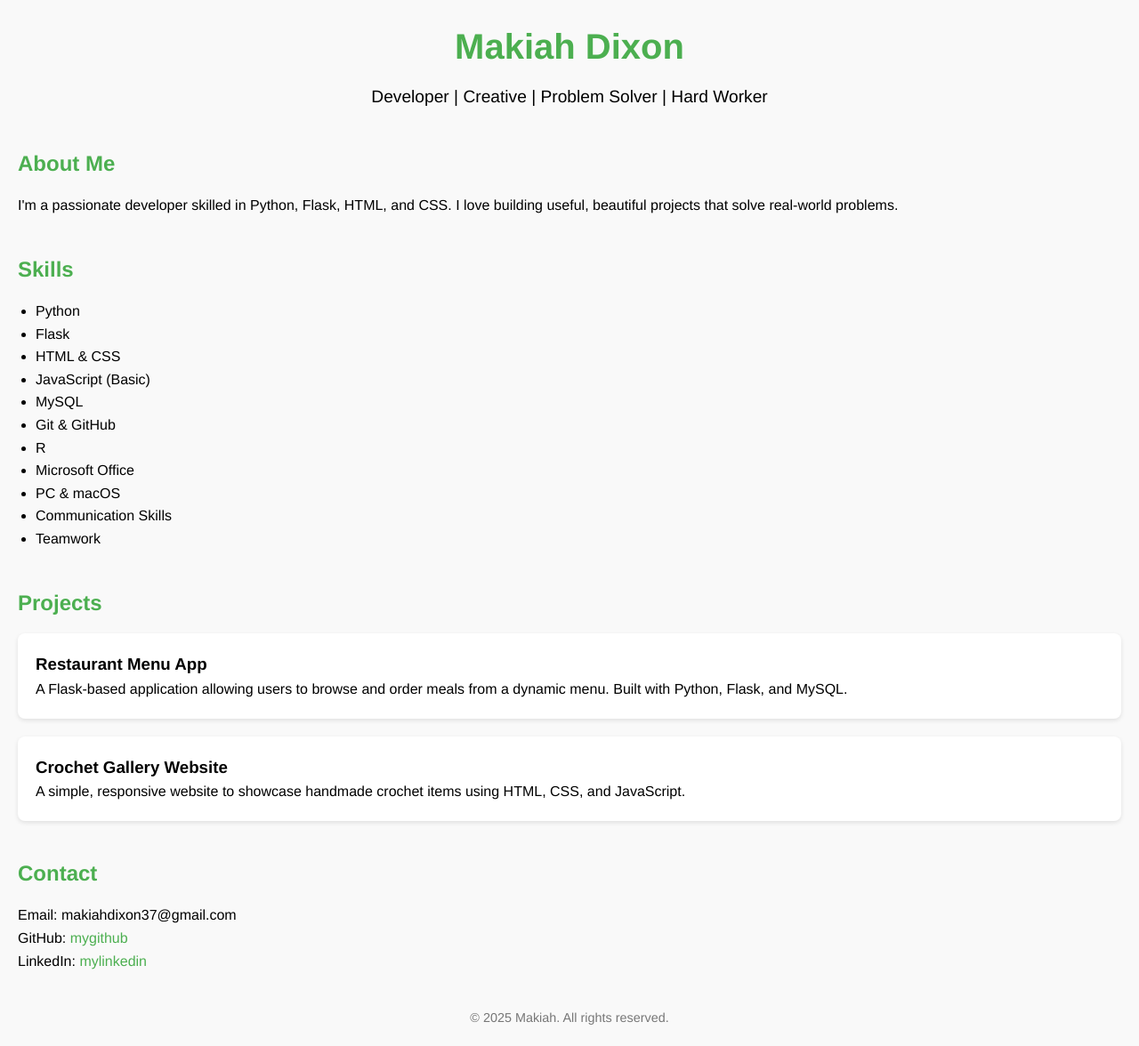
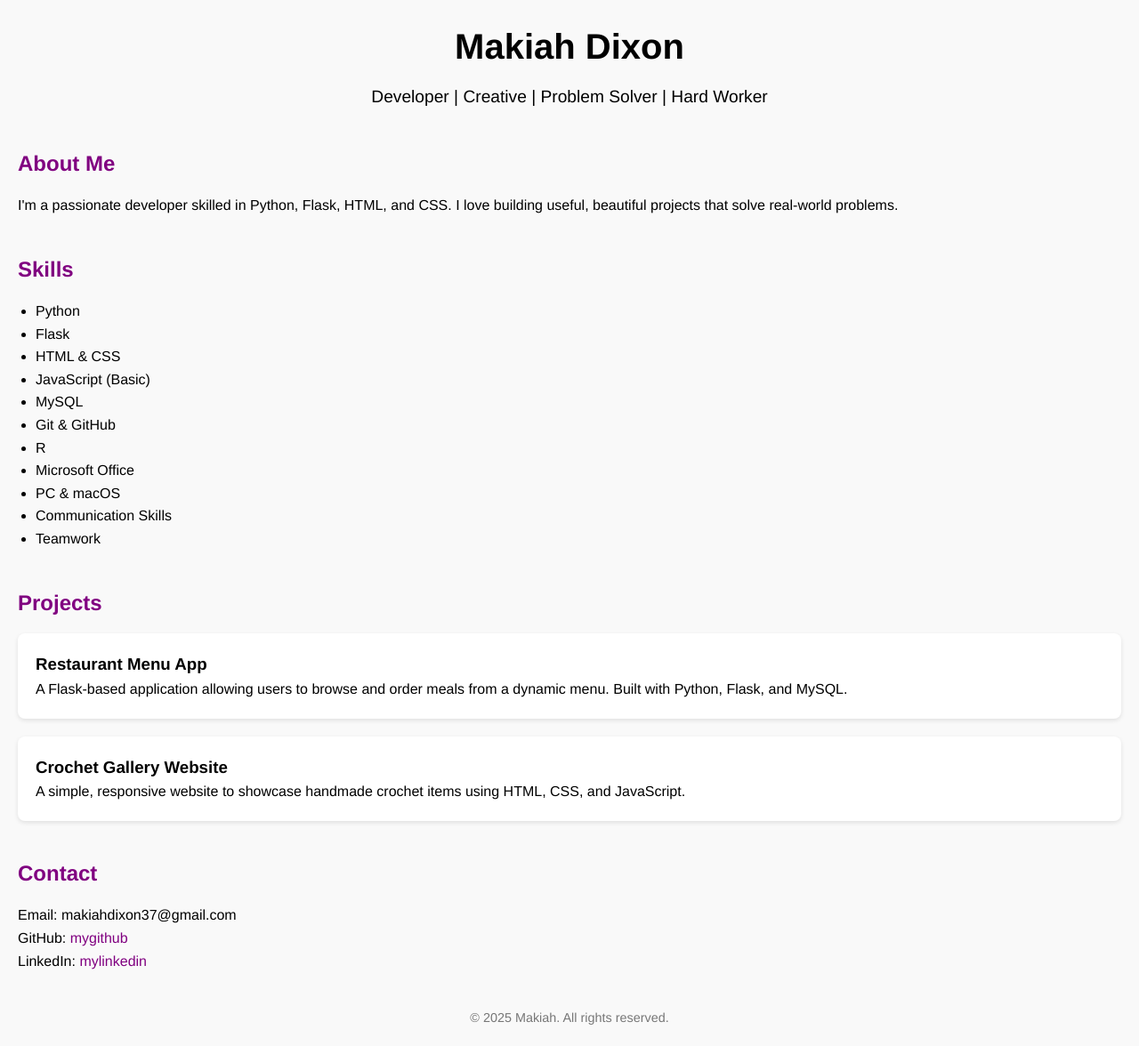
Before and after one commit to Dixonma/dixonma.github.io, a plain HTML site: page index.html in a window 1280 px wide. Shown: the whole page at 89% size. Drawn offline with Linux system fonts and the light colour scheme.

Commit message:
Update style.css

```diff
--- a/style.css
+++ b/style.css
@@ -19,7 +19,7 @@ header {
 
 header h1 {
   font-size: 2.5em;
-  color: #4CAF50;
+  color: #purple;
 }
 
 header p {
@@ -32,7 +32,7 @@ section {
 }
 
 h2 {
-  color: #4CAF50;
+  color: purple;
   margin-bottom: 15px;
 }
 
@@ -50,7 +50,7 @@ ul {
 }
 
 a {
-  color: #4CAF50;
+  color: purple;
   text-decoration: none;
 }
 
```
